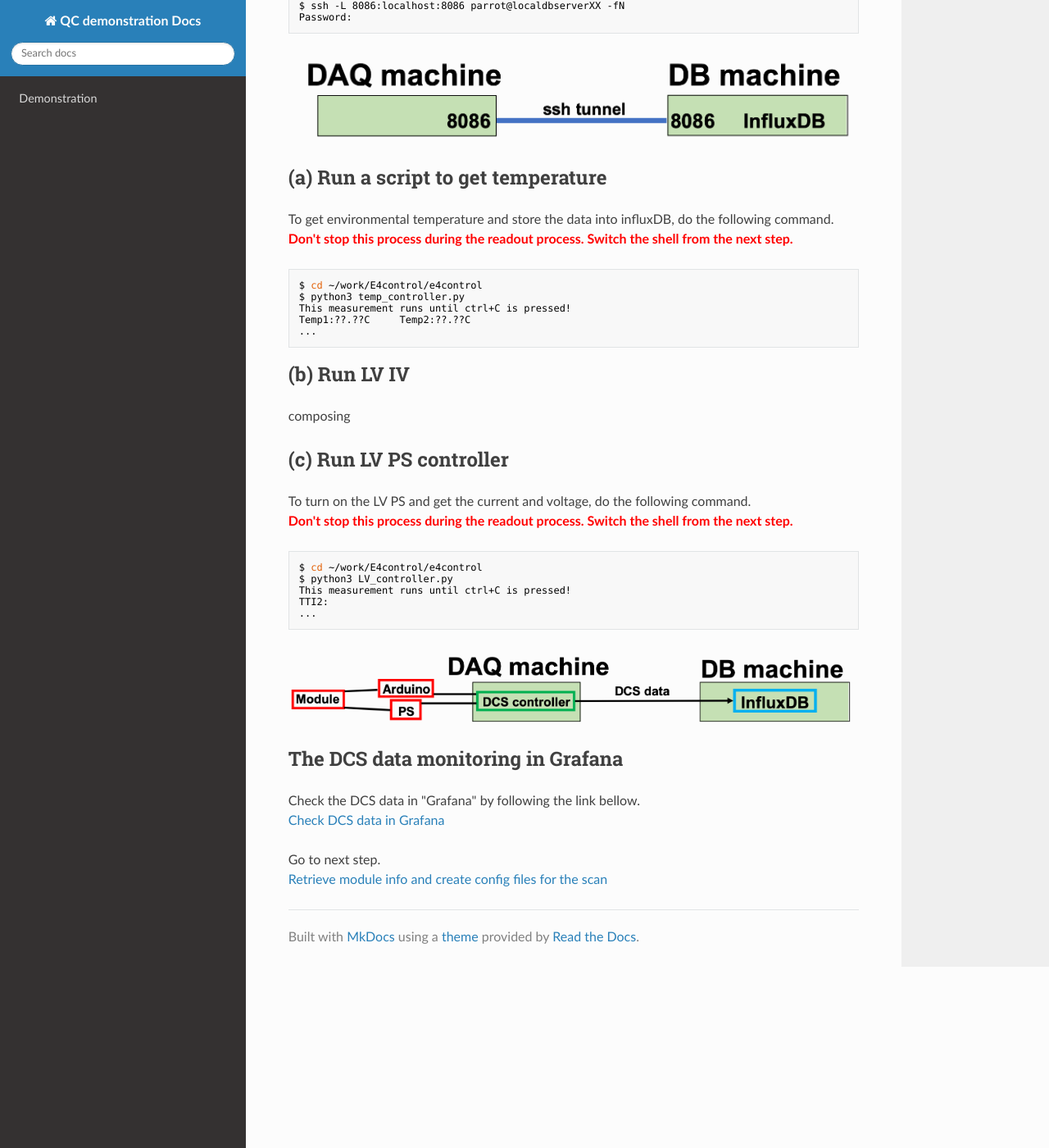
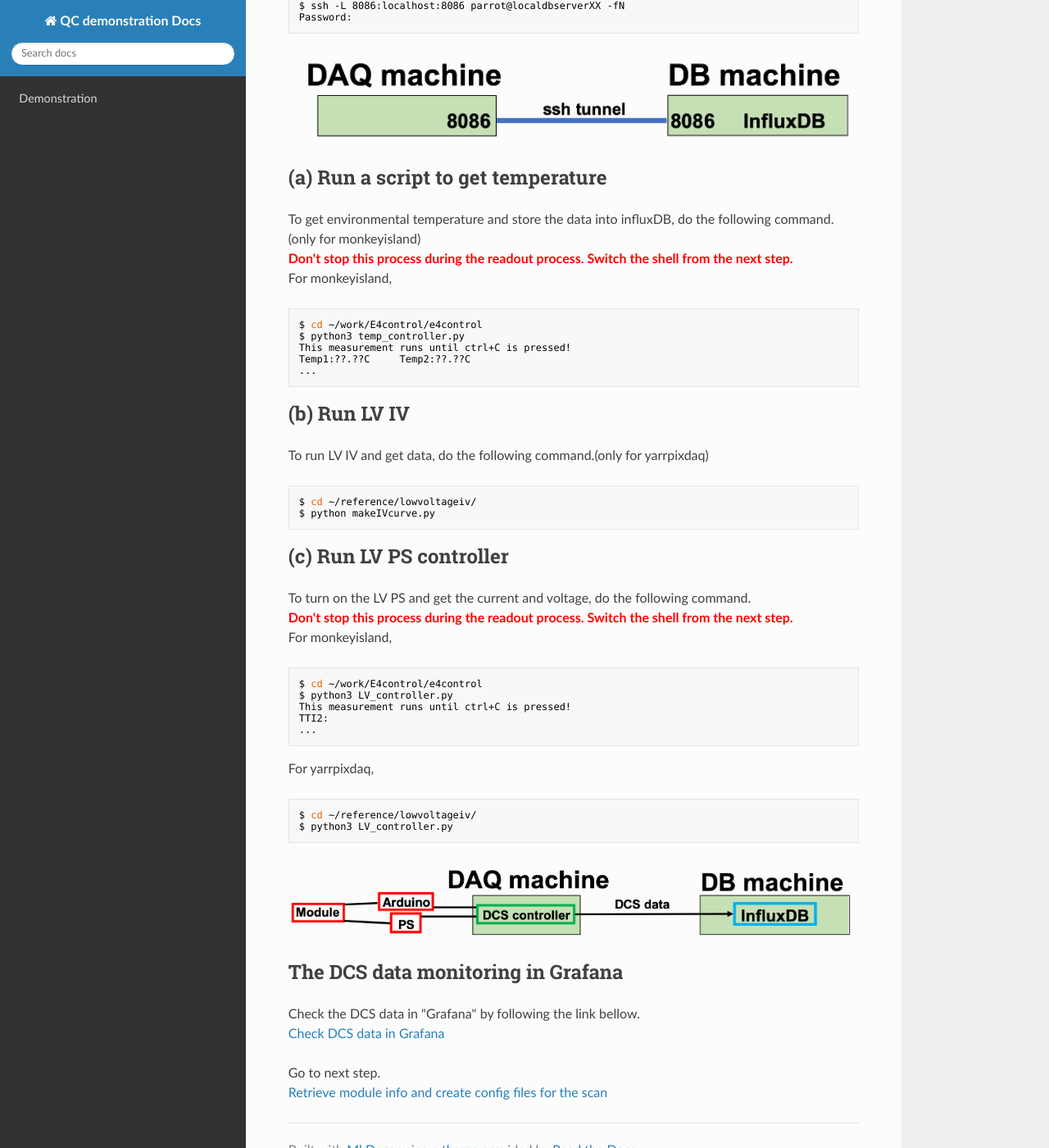
Before and after one commit to jlab-hep/qc-demonstration, an MkDocs documentation site: the page built from docs/database_demonstration_run_dcs.md, in a window 1280 px wide and 1400 px high, scrolled down 490 px. Shown: the whole window at 82% size. Built offline with MkDocs 1.6.1, drawn with Linux system fonts in a browser that asks for light colours; nearby versions of some CDN libraries; old or Windows-style settings are respelled for this version of MkDocs; some of the changed text lies outside the part shown.

Commit message:
added LV controller for LBL machine

````diff
--- a/docs/database_demonstration_run_dcs.md
+++ b/docs/database_demonstration_run_dcs.md
@@ -1,7 +1,7 @@
 # Hook-up the module to the devices and run the DCS controller
 
 ## Hook-up module to devices
-composing
+This step has already done.Plrease go to next.
 
 ## Create an ssh tunnel
 In order to connect to influxDB service in the DB machine from your local machine, Run the following comand on your shell.<br>
@@ -15,9 +15,10 @@ Password:
 ![ssh tunnel influxdb](images/sshtunnel_influxdb.png)
 
 ## (a) Run a script to get temperature
-To get environmental temperature and store the data into influxDB, do the following command.<br>
+To get environmental temperature and store the data into influxDB, do the following command.(only for monkeyisland)<br>
 <span style="color: red; ">**Don't stop this process during the readout process. Switch the shell from the next step.**</span>
-
+<br>
+For monkeyisland,
 ```bash
 $ cd ~/work/E4control/e4control
 $ python3 temp_controller.py
@@ -25,14 +26,18 @@ This measurement runs until ctrl+C is pressed!
 Temp1:??.??C     Temp2:??.??C
 ...
 ```
-
 ## (b) Run LV IV
-composing
-
+To run LV IV and get data, do the following command.(only for yarrpixdaq)<br>
+```bash
+$ cd ~/reference/lowvoltageiv/
+$ python makeIVcurve.py
+```
 
 ## (c) Run LV PS controller
 To turn on the LV PS and get the current and voltage, do the following command.<br>
 <span style="color: red; ">**Don't stop this process during the readout process. Switch the shell from the next step.**</span>
+<br>
+For monkeyisland,
 ```bash
 $ cd ~/work/E4control/e4control
 $ python3 LV_controller.py
@@ -40,6 +45,13 @@ This measurement runs until ctrl+C is pressed!
 TTI2:
 ...
 ```
+For yarrpixdaq,
+```bash
+$ cd ~/reference/lowvoltageiv/
+$ python3 LV_controller.py
+```
+
+
 ![DCS system](images/demo_dcs_system.png)
 
 ## The DCS data monitoring in Grafana
````
